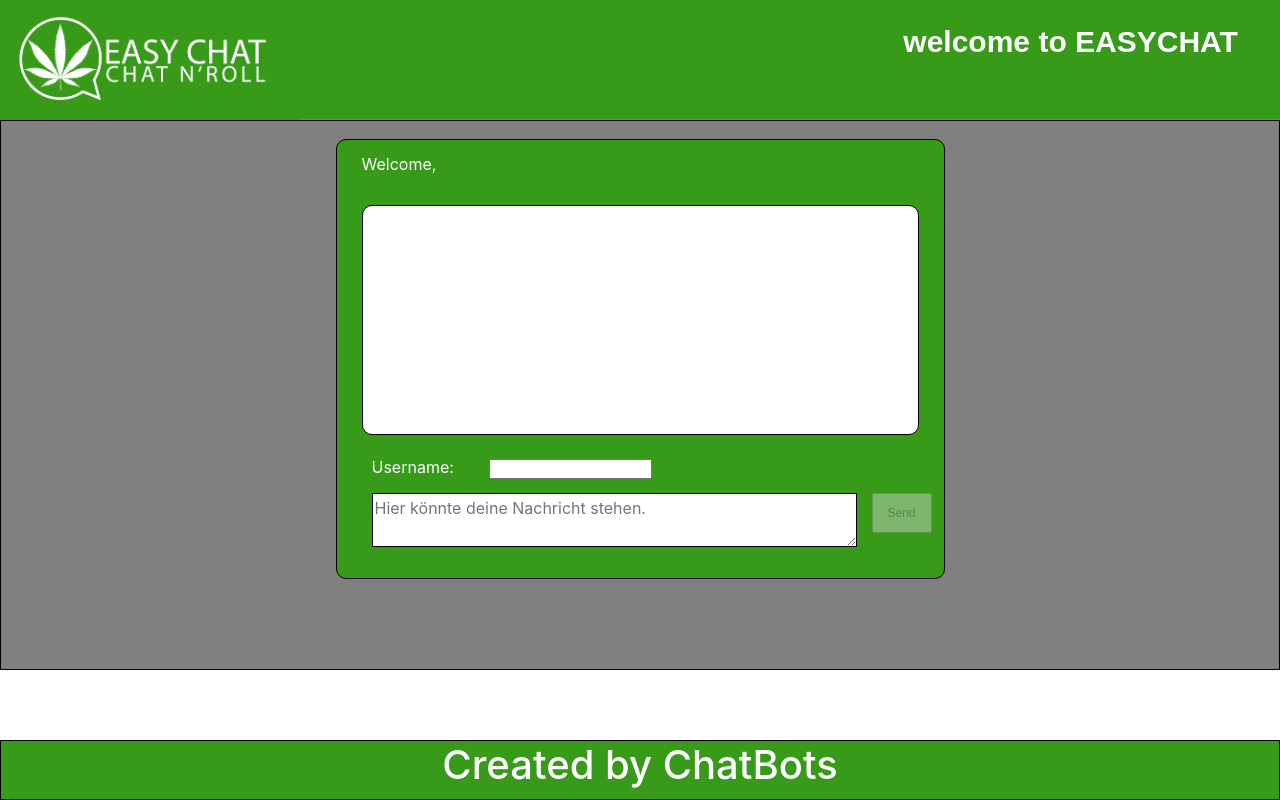
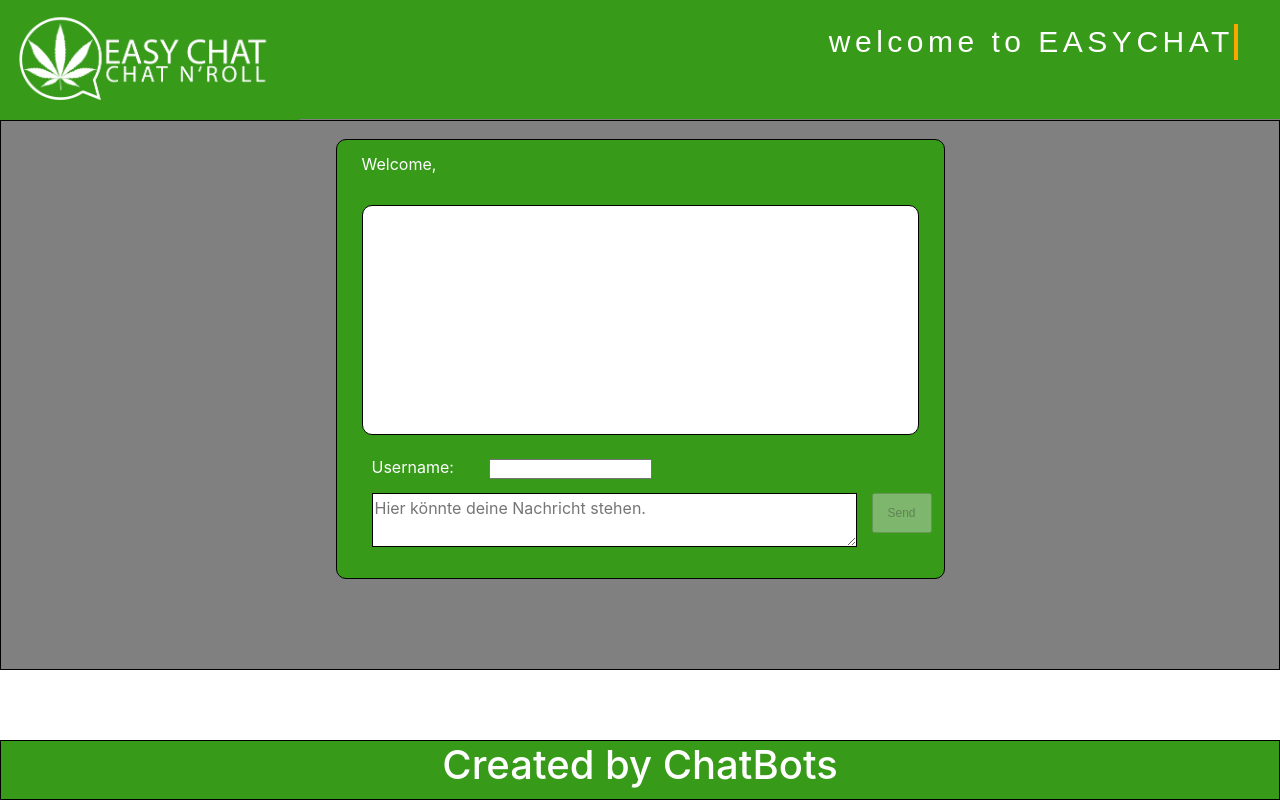
Before and after one commit to FHS-SWL1-chatbots/easychat_real, an Angular app in the folder easychat/: page / in a window 1280 px wide. Built offline with nearby package versions, Linux system fonts and the light colour scheme.

Commit message:
little playing

```diff
--- a/easychat/src/app/header/header.component.css
+++ b/easychat/src/app/header/header.component.css
@@ -16,9 +16,30 @@
 .easychat h1{
     font-size: 30px;
     font-family: 'Arial', monospace;
-    font-weight: bold;
     color: white;
     position: relative;
     top: 20%;
     right: 5%;
 }
+.typewriter h1 {
+    overflow: hidden; /* Ensures the content is not revealed until the animation */
+    border-right: .15em solid orange; /* The typwriter cursor */
+    white-space: nowrap; /* Keeps the content on a single line */
+    margin: 0 auto; /* Gives that scrolling effect as the typing happens */
+    letter-spacing: .15em; /* Adjust as needed */
+    animation:
+      typing 3.5s steps(40, end),
+      blink-caret .75s step-end infinite;
+  }
+
+  /* The typing effect */
+  @keyframes typing {
+    from { width: 0 }
+    to { width: 100% }
+  }
+
+  /* The typewriter cursor effect */
+  @keyframes blink-caret {
+    from, to { border-color: transparent }
+    50% { border-color: orange; }
+  }
--- a/easychat/src/app/header/header.component.html
+++ b/easychat/src/app/header/header.component.html
@@ -1,8 +1,8 @@
 <div class="row header">
-    <div class="col-4   ">
+    <div class="col-4">
             <img  class="logo" src="assets/logo/easychat2.png" />
     </div>
-    <div class="col-8 easychat">
+    <div class="col-8 easychat typewriter">
             <h1>welcome to EASYCHAT</h1>
     </div>
 </div>
```
